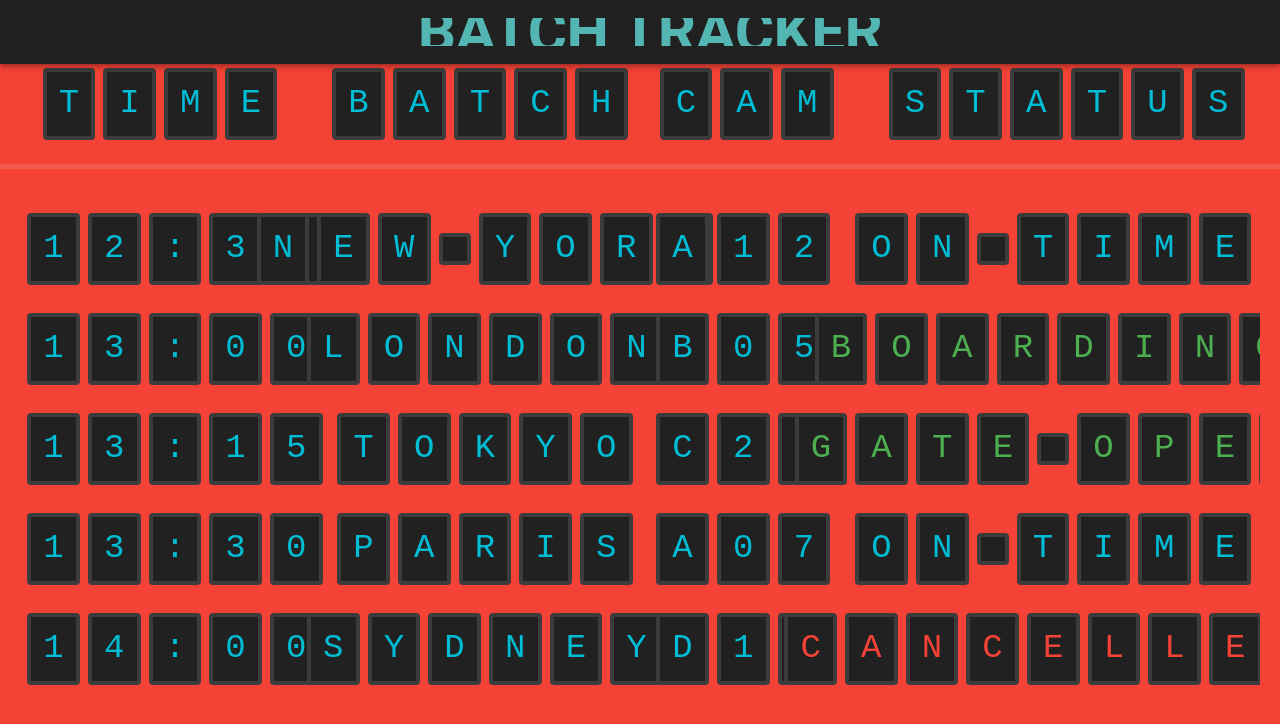
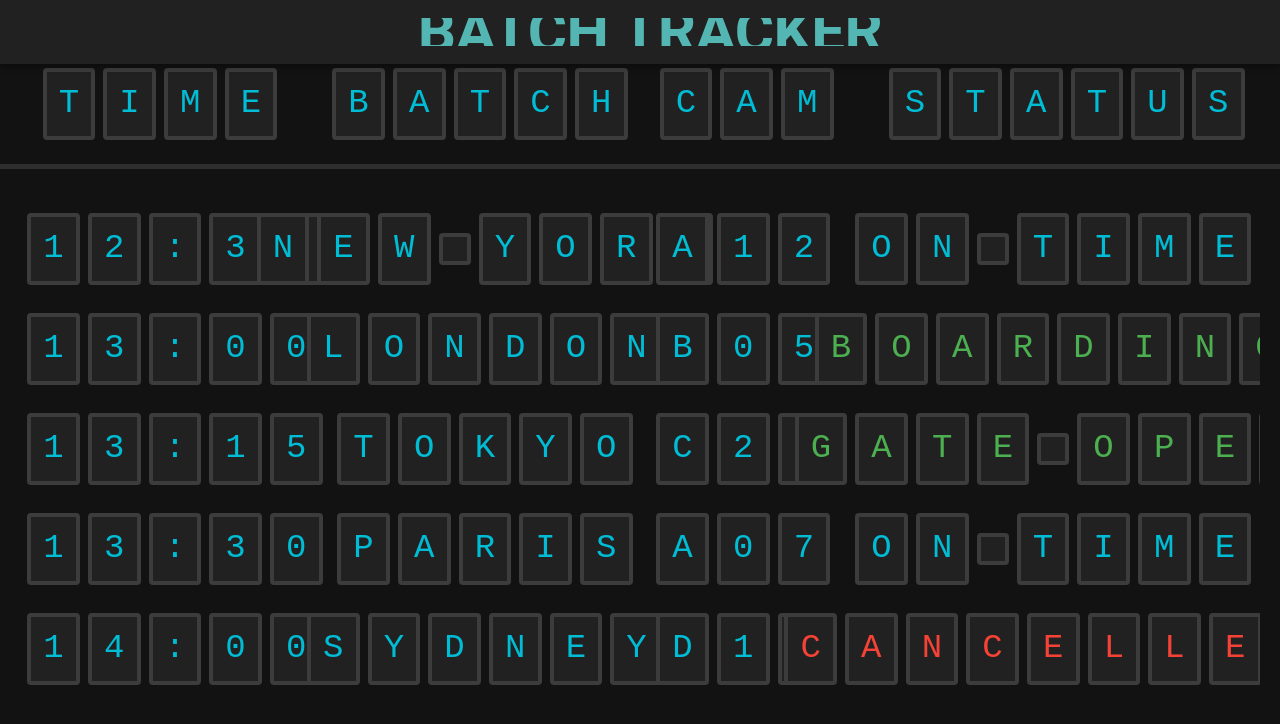
Before and after one commit to AlexDrco/tracking-system, a Vue app: page / in a window 1280 px wide. Shown: the top 724 px of the page. Built offline with nearby package versions, Linux system fonts and the light colour scheme.

Commit message:
Removed red bg

```diff
--- a/src/App.vue
+++ b/src/App.vue
@@ -4,7 +4,7 @@
             <v-app-bar-title class="text-h2 font-weight-bold text-center text-secondary">BATCH TRACKER</v-app-bar-title>
         </v-app-bar>
         <v-main>
-            <v-container fluid class="pa-0 bg-red h-100">
+            <v-container fluid class="pa-0 h-100">
                 <DepartureRow time="TIME" destination="BATCH" gate="CAM" status="STATUS" />
                 <v-divider thickness="5" class="my-5"></v-divider>
 
```
